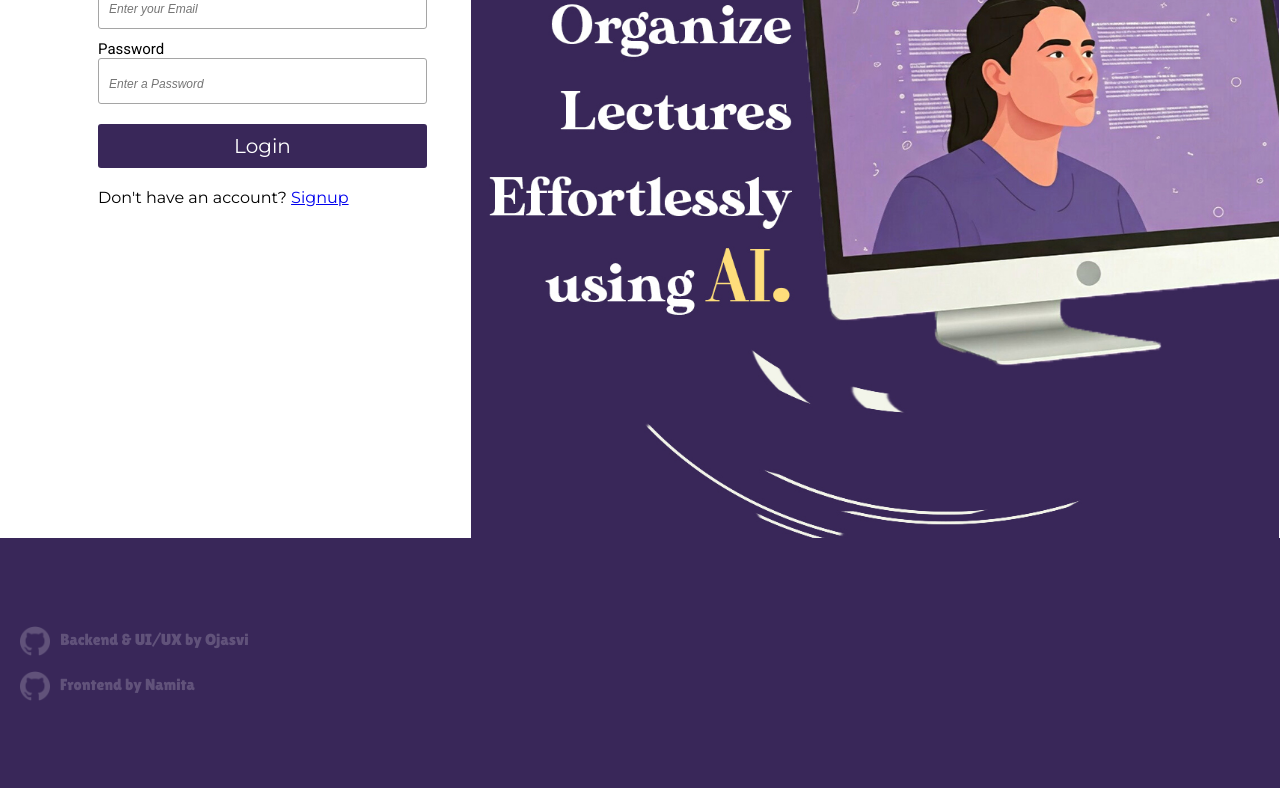
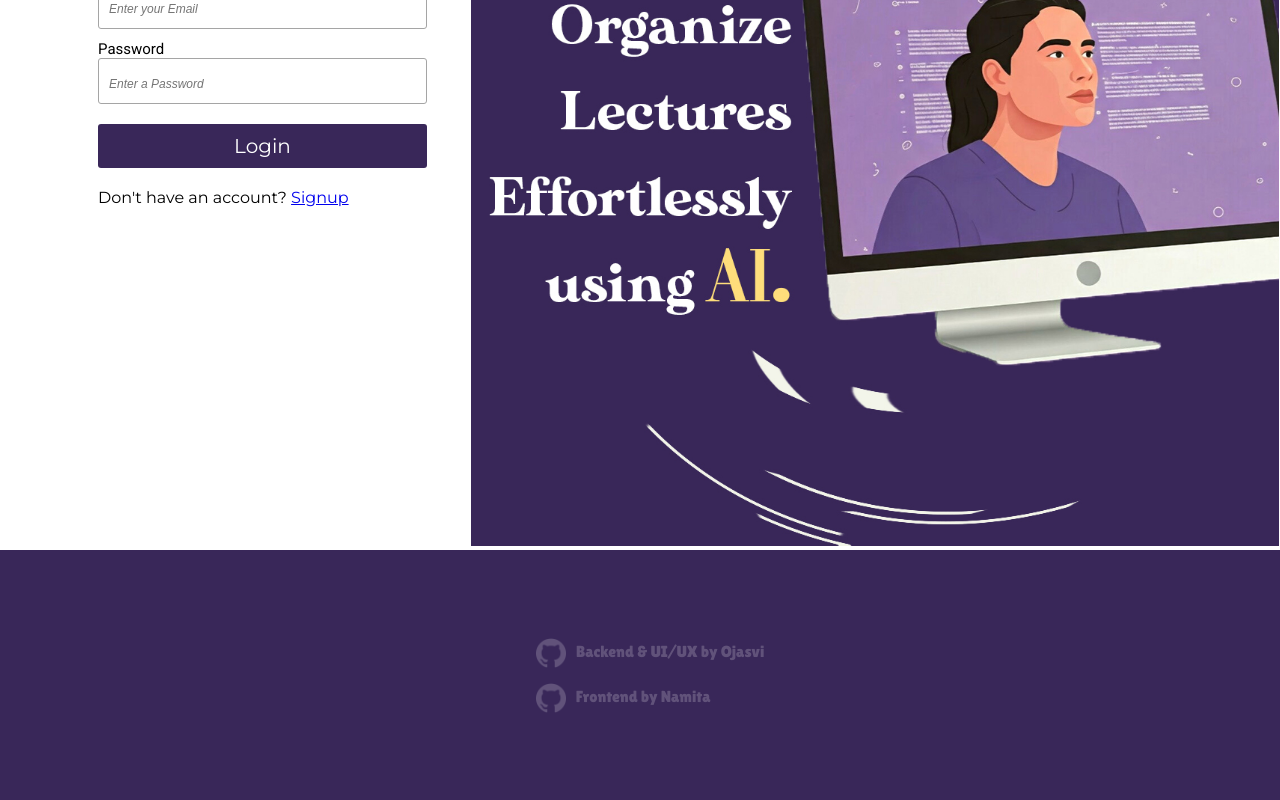
Before and after one commit to ojasharma/Topic_Trail, a React (Vite) app in the folder frontend/: page /login in a window 1280 px wide. Shown: the part 262-1062 px from the top of the page. Built offline with nearby package versions, Linux system fonts and the light colour scheme; a web font is replaced by a local one.

Commit message:
changed footer.module.css

```diff
--- a/frontend/src/components/Footer.module.css
+++ b/frontend/src/components/Footer.module.css
@@ -5,10 +5,9 @@
   height: 250px; /* Large footer height for larger screens */
   display: flex;
   align-items: center;
-  position: absolute; /* Positioned off-screen */
-  bottom: -250px; /* Push footer below viewport */
-  left: 0;
+  justify-content: center; /* Center the content */
   font-family: "Lilita One", serif !important;
+  position: relative; /* Changed from absolute to relative for better control */
 }
 
 .content {
@@ -54,12 +53,12 @@ body {
 
 footer {
   flex-shrink: 0; /* Footer stays at the bottom */
+  margin-top: auto; /* Ensure footer stays at the bottom of the page */
 }
 
 /* Media query for widths 445px or smaller */
 @media (max-width: 445px) {
   .footer {
     height: 150px; /* Adjust footer height for small screens */
-    bottom: -150px; /* Push footer below viewport accordingly */
   }
 }
```
